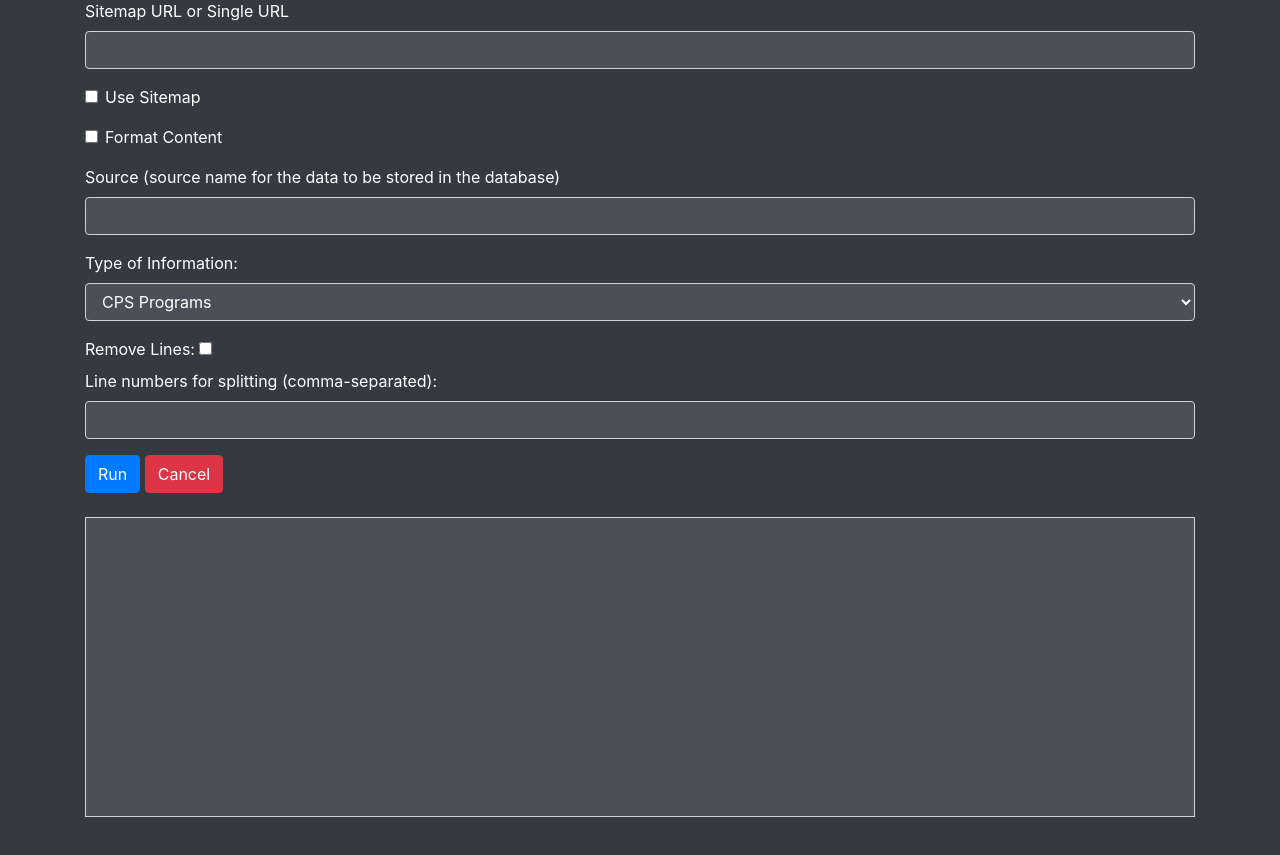
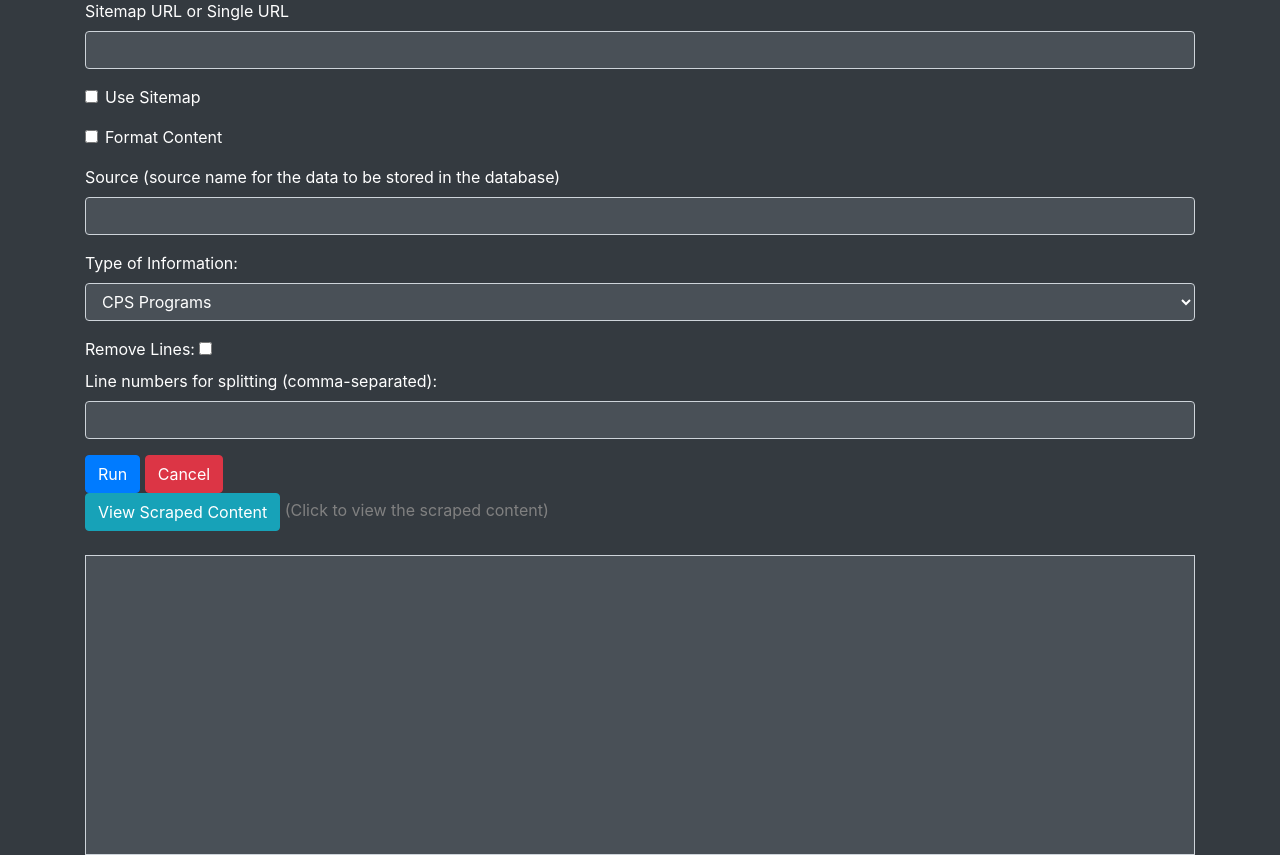
Before and after one commit to jibinb961/cps_assistant_rag, a Flask app: page / in a window 1280 px wide. Shown: the part 163-1018 px from the top of the page. Before the commit the page ends 980 px from the top, so only its background shows below. Run offline with Flask 2, Linux system fonts and the light colour scheme; parts of the project's set-up code (start-up, migrations or seed data) failed here and were passed over; some libraries are stand-ins or nearby versions.

Commit message:
Updated Coop search feature

```diff
--- a/app.py
+++ b/app.py
@@ -78,6 +78,16 @@ def stream_logs():
                     time.sleep(0.1)  # Small delay to prevent busy-waiting
     return Response(generate(), mimetype='text/event-stream')
 
+@app.route('/get_content', methods=['GET'])
+def get_content():
+    try:
+        with open('content.txt', 'r') as file:
+            content = file.read()
+            print(content)
+        return content
+    except Exception as e:
+        return str(e), 500
+
 @app.errorhandler(Exception)
 def handle_exception(e):
     logger.error(f"An error occurred: {e}")
--- a/dev/upload_to_vectordb.py
+++ b/dev/upload_to_vectordb.py
@@ -583,7 +583,7 @@ class VectorDBUploader:
                     )
 
                     program_infos.append(info)
-                    await self.insert_chunk(info)
+                    #await self.insert_chunk(info)
             #return None
             return program_infos
 
--- a/templates/index.html
+++ b/templates/index.html
@@ -133,10 +133,33 @@
             <button type="submit" class="btn btn-primary">Run</button>
             <button type="button" class="btn btn-danger" id="cancelButton">Cancel</button>
         </form>
+        <button type="button" class="btn btn-info" id="viewContentButton">View Scraped Content</button>
+        <span id="contentButtonHint" style="color: gray;">(Click to view the scraped content)</span>
         <div id="log" class="mt-4"></div>
     </div>
 
+    <!-- Modal Structure -->
+    <div class="modal fade" id="contentModal" tabindex="-1" role="dialog" aria-labelledby="contentModalLabel" aria-hidden="true">
+        <div class="modal-dialog modal-lg" role="document">
+            <div class="modal-content">
+                <div class="modal-header">
+                    <h5 class="modal-title" id="contentModalLabel">Scraped Content</h5>
+                    <button type="button" class="close" data-dismiss="modal" aria-label="Close">
+                        <span aria-hidden="true">&times;</span>
+                    </button>
+                </div>
+                <div class="modal-body" id="modalContent" style="max-height: 400px; overflow-y: auto; overflow-x: auto; color: black;">
+                    <!-- Content will be loaded here -->
+                </div>
+                <div class="modal-footer">
+                    <button type="button" class="btn btn-secondary" data-dismiss="modal">Close</button>
+                </div>
+            </div>
+        </div>
+    </div>
+
     <script src="https://code.jquery.com/jquery-3.5.1.min.js"></script>
+    <script src="https://stackpath.bootstrapcdn.com/bootstrap/4.5.2/js/bootstrap.bundle.min.js"></script>
     <script>
         $(document).ready(function() {
             let eventSource;
@@ -273,6 +296,32 @@
                     event.target.parentElement.remove();
                 }
             });
+
+            $('#viewContentButton').on('click', function() {
+                $.ajax({
+                    url: '/get_content',  // Endpoint to fetch content
+                    type: 'GET',
+                    success: function(data) {
+                        console.log("Content fetched successfully:", data); // Log the fetched content
+                        if (data.trim() === "") {
+                            alert("No content available to display.");
+                        } else {
+                            // Split the content into lines and format with line numbers
+                            const lines = data.split('\n');
+                            const formattedContent = lines.map((line, index) => {
+                                return `<div style="white-space: nowrap;">${index + 1}: ${line}</div>`;
+                            }).join('');
+
+                            $('#modalContent').html(formattedContent);  // Load formatted content into modal
+                            $('#contentModal').modal('show'); // Show the modal
+                        }
+                    },
+                    error: function(xhr, status, error) {
+                        console.error("Error loading content:", error); // Log the error
+                        alert('Error loading content.');
+                    }
+                });
+            });
         });
     </script>
 </body>
```
Also changed, not shown: dev/rag.py (+14 -0 lines), images/CPSBOT6.png (added).
